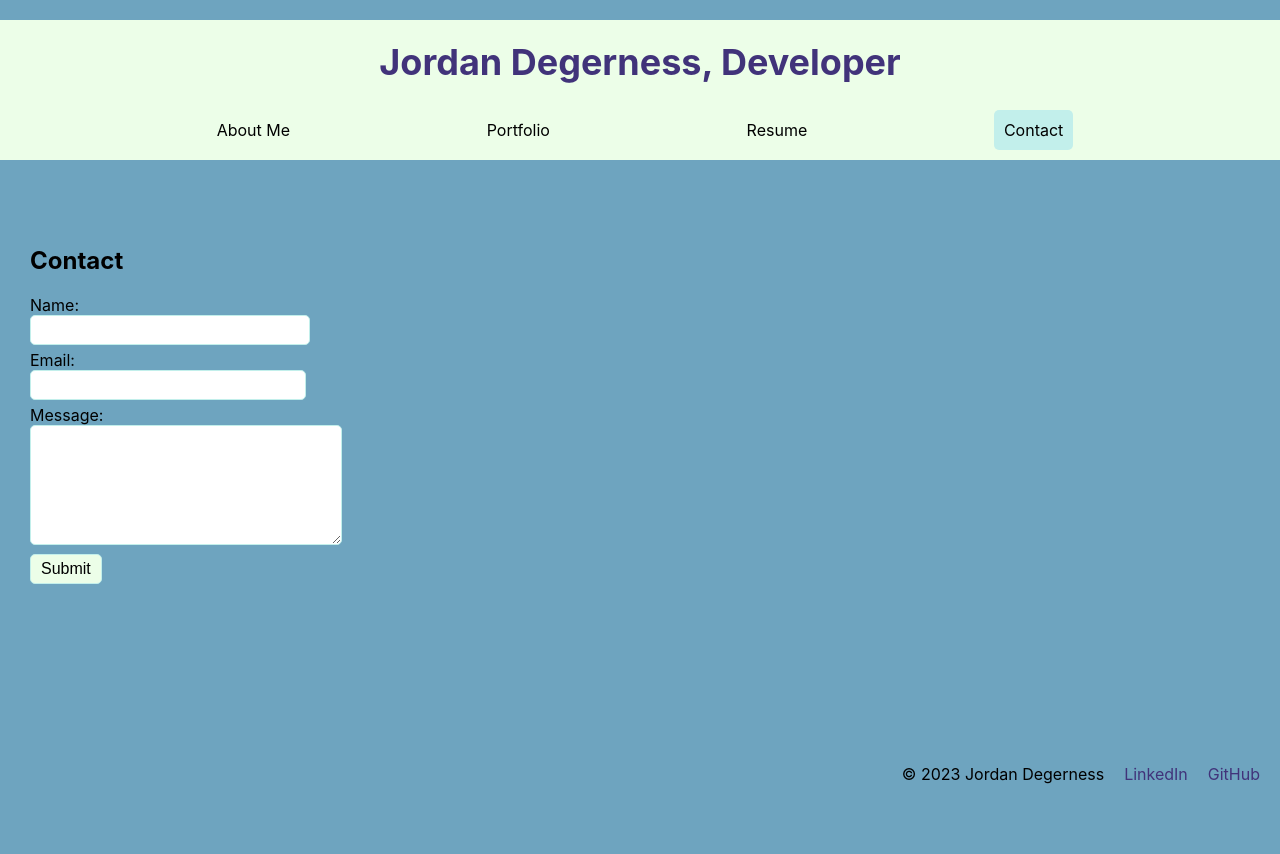
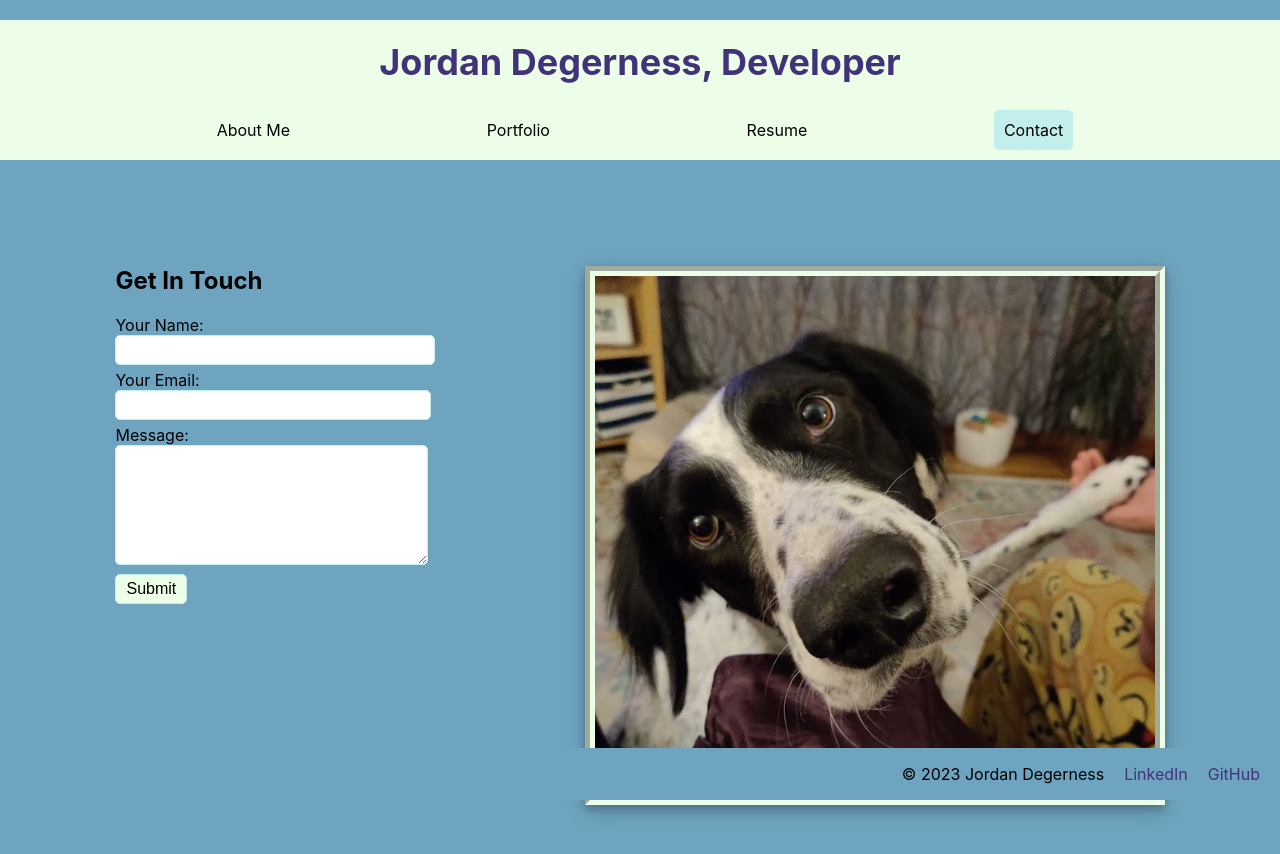
Before and after one commit to jdegern4/React-Portfolio, a React (Create React App) app: page / in a window 1280 px wide. Both pictures are taken after a click on the item "Contact". Shown: the top 854 px of the page. Before the commit the page ends 800 px from the top, so only its background shows below. Built offline with nearby package versions, Linux system fonts and the light colour scheme.

Commit message:
add FormSubmit to Contact page

```diff
--- a/src/components/Contact/index.js
+++ b/src/components/Contact/index.js
@@ -1,18 +1,22 @@
 import React, { useState } from "react";
-import { validateEmail } from '../../utils/helpers';
+import { validateEmail } from "../../utils/helpers";
 
 function ContactForm() {
-    const [formState, setFormState] = useState({ name: '', email: '', message: '' });
+  const [formState, setFormState] = useState({
+    name: "",
+    email: "",
+    message: "",
+  });
 
-    const [errorMessage, setErrorMessage] = useState('');
+  const [errorMessage, setErrorMessage] = useState("");
   const { name, email, message } = formState;
 
   const handleSubmit = (event) => {
     event.preventDefault();
     if (!errorMessage) {
-            console.log('Submit Form', formState);
+      console.log("Submit Form", formState);
     }
-    }
+  };
 
   const handleChange = (event) => {
     if (event.target.name === "email") {
@@ -20,39 +24,64 @@ function ContactForm() {
       if (!isValid) {
         setErrorMessage("Valid email is required.");
       } else {
-                setErrorMessage('');
+        setErrorMessage("");
       }
     } else {
       if (!event.target.value.length) {
         setErrorMessage(`${event.target.name} is a required field.`);
       } else {
-                setErrorMessage('');
+        setErrorMessage("");
       }
     }
 
     if (!errorMessage) {
       setFormState({ ...formState, [event.target.name]: event.target.value });
-            console.log('Handle Form', formState);
+      console.log("Handle Form", formState);
     }
   };
 
   return (
-        <section>
-            <h1>Contact</h1>
-            <form id="contact-form" className="contact-form-flex" onSubmit={handleSubmit}>
+    <section className="RC-flex">
+      <div>
+        <h1>Get In Touch</h1>
+        <form
+        action="https://formsubmit.co/jordan.degerness@gmail.com"
+        method="POST"
+        id="contact-form"
+          className="contact-form-flex"
+          onSubmit={handleSubmit}
+        >
           <div className="field-padding">
-                    <label htmlFor="name">Name:</label>
-                    <input type="text" name="name" dafaultValue={name} onBlur={handleChange} className="contact-field" />
+            <label htmlFor="name">Your Name:</label>
+            <input
+              type="text"
+              name="name"
+              dafaultValue={name}
+              onBlur={handleChange}
+              className="contact-field"
+            />
           </div>
 
           <div className="field-padding">
-                    <label htmlFor="email">Email:</label>
-                    <input type="email" name="email" defaultValue={email} onBlur={handleChange} className="contact-field" />
+            <label htmlFor="email">Your Email:</label>
+            <input
+              type="email"
+              name="email"
+              defaultValue={email}
+              onBlur={handleChange}
+              className="contact-field"
+            />
           </div>
 
           <div className="field-padding">
             <label htmlFor="message">Message:</label>
-                    <textarea name="message" rows="6" defaultValue={message} onBlur={handleChange} className="contact-field" />
+            <textarea
+              name="message"
+              rows="6"
+              defaultValue={message}
+              onBlur={handleChange}
+              className="contact-field"
+            />
           </div>
 
           {errorMessage && (
@@ -61,10 +90,17 @@ function ContactForm() {
             </div>
           )}
 
-                <button type="submit" className="btn">Submit</button>
+          <button type="submit" className="btn">
+            Submit
+          </button>
         </form>
+      </div>
+      <br></br>
+      <div className="dog-photo">
+        <img src={require(`../../assets/Milo.jpg`)} alt={`Milo, the dog`}></img>
+      </div>
     </section>
-    )
+  );
 }
 
 export default ContactForm;
--- a/src/components/Resume/index.js
+++ b/src/components/Resume/index.js
@@ -11,7 +11,7 @@ function Resume() {
         >
           <big>Download Resume</big>
         </a>
-        <h3>I am familiar with:</h3>
+        <h3>I am skilled in:</h3>
         <ul>
           <li>HTML</li>
           <li>CSS</li>
@@ -32,7 +32,7 @@ function Resume() {
       <div className="dog-photo">
         <img
           src={require(`../../assets/Tika.jpg`)}
-          alt={`Jordan and Tika`}
+          alt={`Jordan and Tika, the dog`}
         ></img>
       </div>
     </section>
```
Also changed, not shown: src/assets/Milo.jpg. Lines whose indentation alone changed are shown as unchanged.
